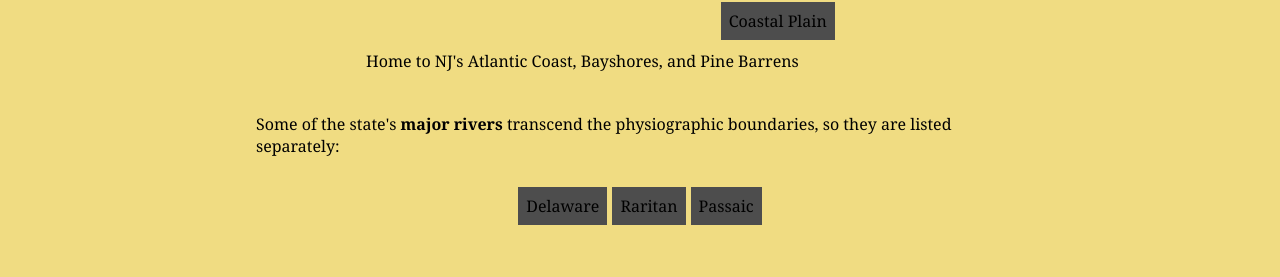
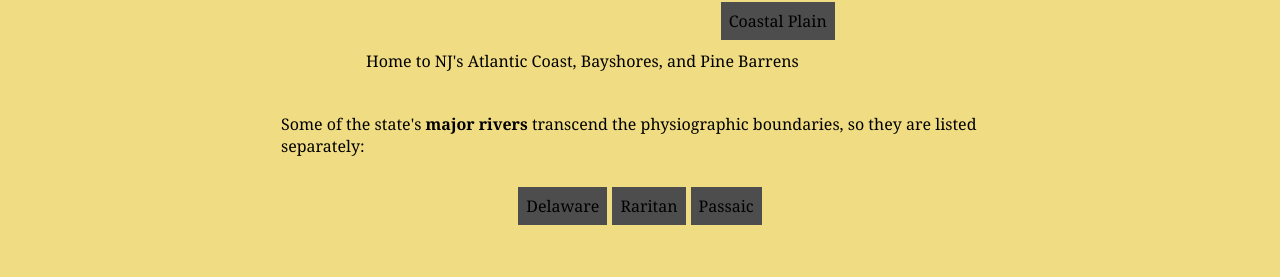
Before and after one commit to jonfried/oakafee.github.io, a Jekyll site: the page built from land.html, in a window 1280 px wide. Shown: the part 932-1209 px from the top of the page. Built offline with Jekyll 4.4.1, drawn with Linux system fonts in a browser that asks for light colours.

Commit message:
Update style.css

```diff
--- a/styles/style.css
+++ b/styles/style.css
@@ -250,4 +250,5 @@ div.land p {
 }
 #land-rivers-text {
 	margin-top: 25px;
+	margin-left: 25px;
 }
```
